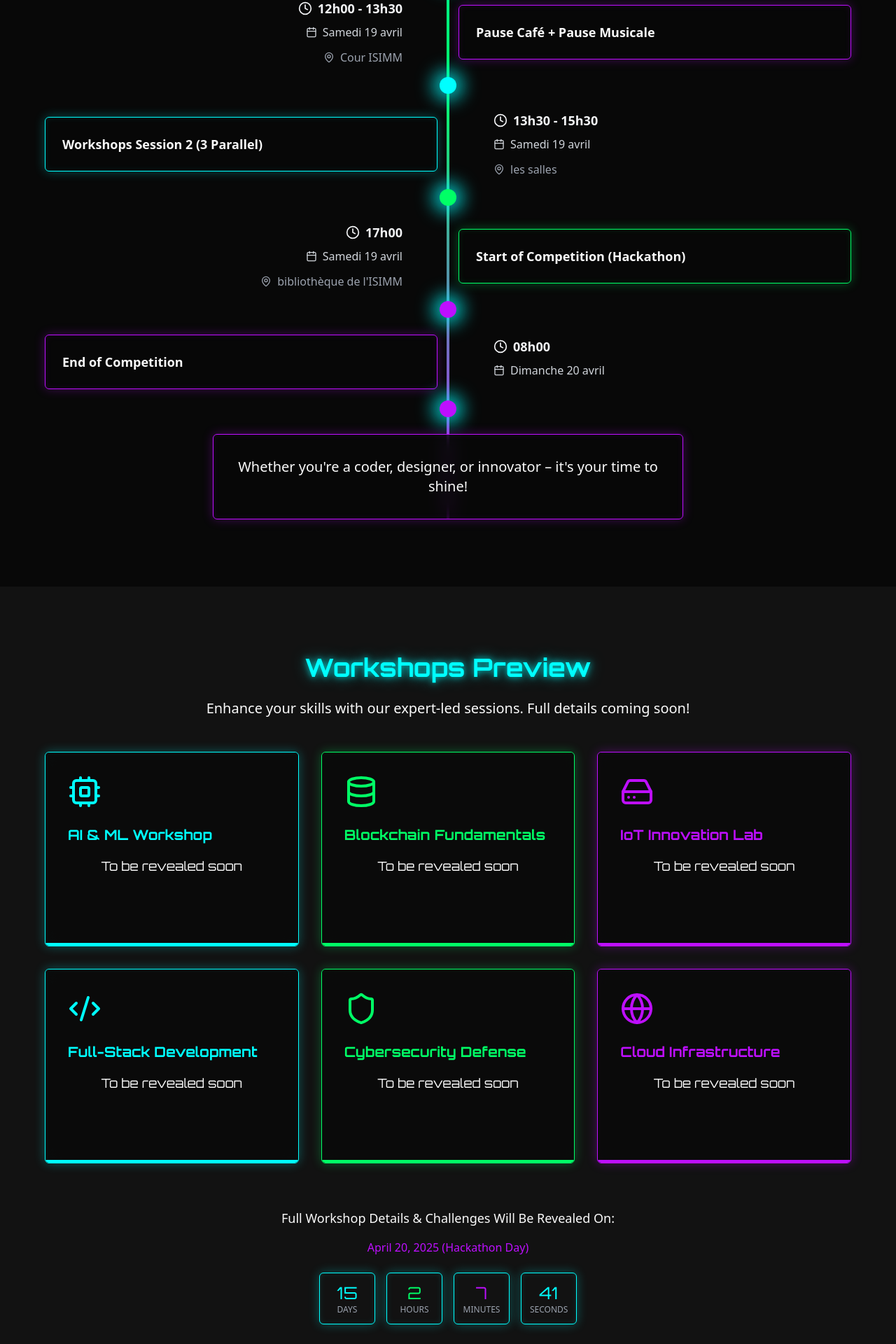
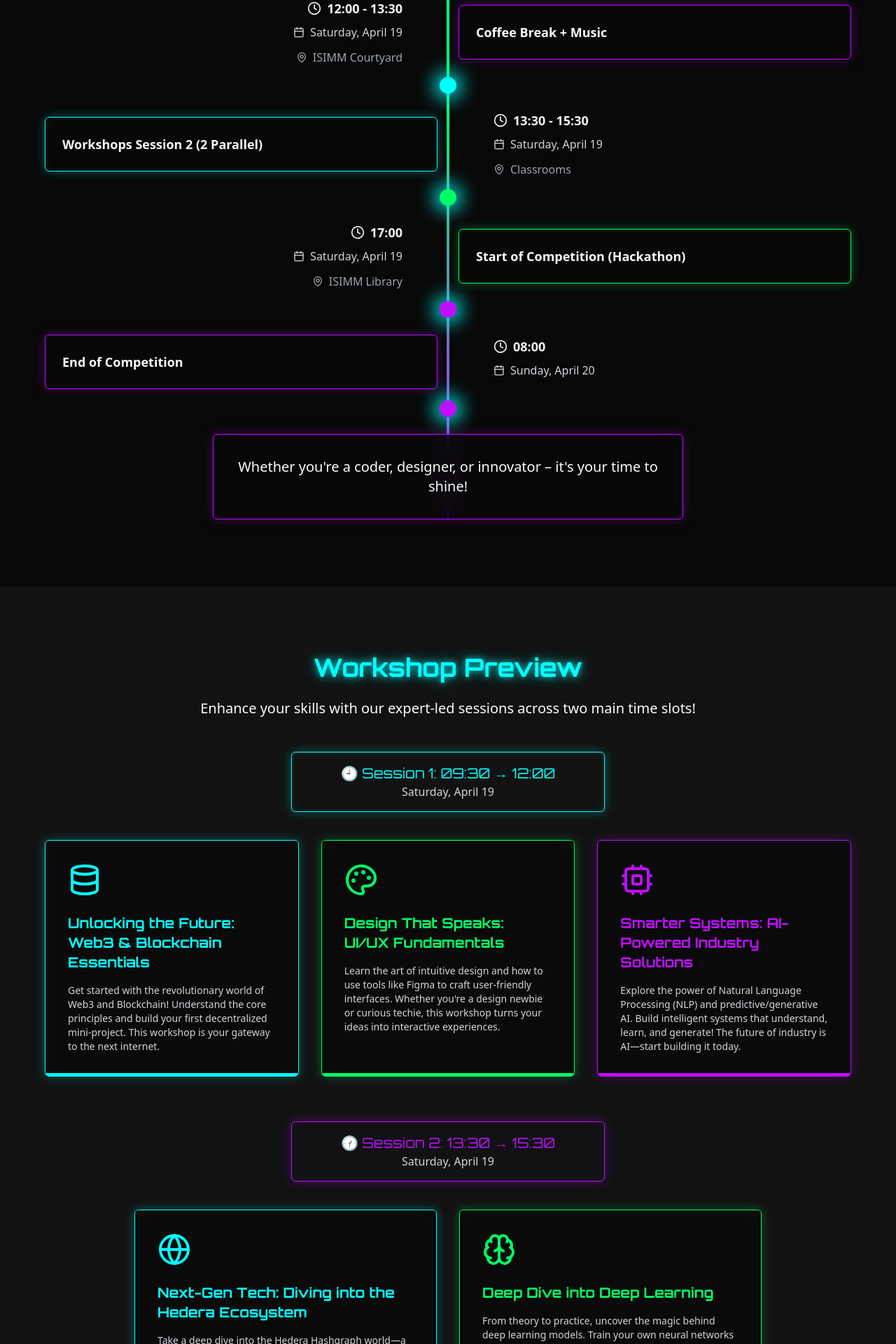
Before and after one commit to maryemchk/impact-v1-site, a React (Vite) app: page / in a window 1280 px wide. Shown: the part 1508-3428 px from the top of the page at 70% size. Built offline with nearby package versions, Linux system fonts and the light colour scheme.

Commit message:
Refactor: Update event timeline and workshops
Update the event timeline to english and update the workshop preview with the new workshops.

```diff
--- a/src/components/EventOverview.tsx
+++ b/src/components/EventOverview.tsx
@@ -11,38 +11,38 @@ interface TimelineEvent {
 
 const timelineEvents: TimelineEvent[] = [
   {
-    time: "09h00 - 09h30",
-    date: "Samedi 19 avril",
-    activity: "Mot d'ouverture",
-    place: "Amphi"
+    time: "09:00 - 09:30",
+    date: "Saturday, April 19",
+    activity: "Opening Ceremony",
+    place: "Amphitheater"
   },
   {
-    time: "09h30 - 12h00",
-    date: "Samedi 19 avril",
+    time: "09:30 - 12:00",
+    date: "Saturday, April 19",
     activity: "Workshops Session 1 (3 Parallel)",
-    place: "les salles"
+    place: "Classrooms"
   },
   {
-    time: "12h00 - 13h30",
-    date: "Samedi 19 avril",
-    activity: "Pause Café + Pause Musicale",
-    place: "Cour ISIMM"
+    time: "12:00 - 13:30",
+    date: "Saturday, April 19",
+    activity: "Coffee Break + Music",
+    place: "ISIMM Courtyard"
   },
   {
-    time: "13h30 - 15h30",
-    date: "Samedi 19 avril",
-    activity: "Workshops Session 2 (3 Parallel)",
-    place: "les salles"
+    time: "13:30 - 15:30",
+    date: "Saturday, April 19",
+    activity: "Workshops Session 2 (2 Parallel)",
+    place: "Classrooms"
   },
   {
-    time: "17h00",
-    date: "Samedi 19 avril",
+    time: "17:00",
+    date: "Saturday, April 19",
     activity: "Start of Competition (Hackathon)",
-    place: "bibliothèque de l'ISIMM"
+    place: "ISIMM Library"
   },
   {
-    time: "08h00",
-    date: "Dimanche 20 avril",
+    time: "08:00",
+    date: "Sunday, April 20",
     activity: "End of Competition",
     place: ""
   }
--- a/src/components/WorkshopsPreview.tsx
+++ b/src/components/WorkshopsPreview.tsx
@@ -1,6 +1,6 @@
 
 import React, { useState, useEffect } from 'react';
-import { Code2, Database, Globe, HardDrive, Shield, Cpu } from 'lucide-react';
+import { Code2, Database, Globe, Brain, Cpu, Palette } from 'lucide-react';
 
 interface WorkshopCard {
   id: number;
@@ -8,50 +8,55 @@ interface WorkshopCard {
   icon: React.ReactNode;
   color: string;
   description: string;
+  session: string;
+  time: string;
 }
 
 const workshops: WorkshopCard[] = [
   {
     id: 1,
-    title: "AI & ML Workshop",
-    icon: <Cpu className="h-12 w-12" />,
+    title: "Unlocking the Future: Web3 & Blockchain Essentials",
+    icon: <Database className="h-12 w-12" />,
     color: "cyber-blue",
-    description: "Dive into artificial intelligence and machine learning fundamentals. Build and train models for real-world applications."
+    description: "Get started with the revolutionary world of Web3 and Blockchain! Understand the core principles and build your first decentralized mini-project. This workshop is your gateway to the next internet.",
+    session: "Session 1",
+    time: "09:30 → 12:00 (Saturday, April 19)"
   },
   {
     id: 2,
-    title: "Blockchain Fundamentals",
-    icon: <Database className="h-12 w-12" />,
+    title: "Design That Speaks: UI/UX Fundamentals",
+    icon: <Palette className="h-12 w-12" />,
     color: "cyber-green",
-    description: "Explore decentralized technology and learn how to implement basic blockchain solutions."
+    description: "Learn the art of intuitive design and how to use tools like Figma to craft user-friendly interfaces. Whether you're a design newbie or curious techie, this workshop turns your ideas into interactive experiences.",
+    session: "Session 1",
+    time: "09:30 → 12:00 (Saturday, April 19)"
   },
   {
     id: 3,
-    title: "IoT Innovation Lab",
-    icon: <HardDrive className="h-12 w-12" />,
+    title: "Smarter Systems: AI-Powered Industry Solutions",
+    icon: <Cpu className="h-12 w-12" />,
     color: "cyber-purple",
-    description: "Connect the physical world with digital solutions through Internet of Things technologies."
+    description: "Explore the power of Natural Language Processing (NLP) and predictive/generative AI. Build intelligent systems that understand, learn, and generate! The future of industry is AI—start building it today.",
+    session: "Session 1",
+    time: "09:30 → 12:00 (Saturday, April 19)"
   },
   {
     id: 4,
-    title: "Full-Stack Development",
-    icon: <Code2 className="h-12 w-12" />,
+    title: "Next-Gen Tech: Diving into the Hedera Ecosystem",
+    icon: <Globe className="h-12 w-12" />,
     color: "cyber-blue",
-    description: "Build complete web applications using modern frameworks and best practices."
+    description: "Take a deep dive into the Hedera Hashgraph world—a powerful alternative to traditional blockchain. Learn how to build efficient and eco-friendly dApps with real-world impact. Speed. Security. Innovation.",
+    session: "Session 2",
+    time: "13:30 → 15:30 (Saturday, April 19)"
   },
   {
     id: 5,
-    title: "Cybersecurity Defense",
-    icon: <Shield className="h-12 w-12" />,
+    title: "Deep Dive into Deep Learning",
+    icon: <Brain className="h-12 w-12" />,
     color: "cyber-green",
-    description: "Learn defensive security techniques and protect systems from cyber threats."
-  },
-  {
-    id: 6,
-    title: "Cloud Infrastructure",
-    icon: <Globe className="h-12 w-12" />,
-    color: "cyber-purple",
-    description: "Deploy and manage scalable applications using cloud technologies."
+    description: "From theory to practice, uncover the magic behind deep learning models. Train your own neural networks and understand how machines learn from data. No magic—just math, models, and mind-blowing results!",
+    session: "Session 2",
+    time: "13:30 → 15:30 (Saturday, April 19)"
   }
 ];
 
@@ -111,15 +116,24 @@ const WorkshopsPreview = () => {
     <section id="workshops" className="section-padding relative bg-dark-gray">
       <div className="max-w-6xl mx-auto">
         <h2 className="text-3xl md:text-4xl font-orbitron font-bold text-center mb-6 text-cyber-blue glow-text-blue">
-          Workshops Preview
+          Workshop Preview
         </h2>
 
         <p className="text-center text-xl mb-12 max-w-3xl mx-auto">
-          Enhance your skills with our expert-led sessions. Full details coming soon!
+          Enhance your skills with our expert-led sessions across two main time slots!
         </p>
 
-        <div className="grid grid-cols-1 md:grid-cols-2 lg:grid-cols-3 gap-8">
-          {workshops.map((workshop) => (
+        {/* Session headers */}
+        <div className="mb-10 space-y-6">
+          <div className="cyber-card p-4 max-w-md mx-auto text-center">
+            <h3 className="text-xl font-orbitron text-cyber-blue">🕘 Session 1: 09:30 → 12:00</h3>
+            <p className="text-gray-300">Saturday, April 19</p>
+          </div>
+        </div>
+
+        {/* First session workshops */}
+        <div className="grid grid-cols-1 md:grid-cols-2 lg:grid-cols-3 gap-8 mb-16">
+          {workshops.filter(w => w.session === "Session 1").map((workshop) => (
             <div
               key={workshop.id}
               className={`cyber-card relative overflow-hidden ${workshop.color === 'cyber-blue' ? '' : workshop.color === 'cyber-green' ? 'cyber-card-green' : 'cyber-card-purple'}`}
@@ -135,15 +149,41 @@ const WorkshopsPreview = () => {
                   {workshop.title}
                 </h3>
 
-                <div className="relative overflow-hidden h-24">
-                  <div className={`absolute inset-0 transition-transform duration-500 ease-in-out ${activeCard === workshop.id ? 'translate-y-full' : 'translate-y-0'}`}>
-                    <p className="text-center text-lg font-orbitron">To be revealed soon</p>
-                  </div>
+                <p className="text-sm text-gray-300 min-h-[100px]">{workshop.description}</p>
+              </div>
 
-                  <div className={`absolute inset-0 transition-transform duration-500 ease-in-out ${activeCard === workshop.id ? 'translate-y-0' : '-translate-y-full'}`}>
-                    <p className="text-sm text-gray-300">{workshop.description}</p>
-                  </div>
+              <div className={`absolute bottom-0 left-0 w-full h-1 bg-${workshop.color}`}></div>
+            </div>
+          ))}
+        </div>
+
+        {/* Session 2 header */}
+        <div className="mb-10 space-y-6">
+          <div className="cyber-card cyber-card-purple p-4 max-w-md mx-auto text-center">
+            <h3 className="text-xl font-orbitron text-cyber-purple">🕜 Session 2: 13:30 → 15:30</h3>
+            <p className="text-gray-300">Saturday, April 19</p>
+          </div>
+        </div>
+
+        {/* Second session workshops */}
+        <div className="grid grid-cols-1 md:grid-cols-2 gap-8 max-w-4xl mx-auto">
+          {workshops.filter(w => w.session === "Session 2").map((workshop) => (
+            <div
+              key={workshop.id}
+              className={`cyber-card relative overflow-hidden ${workshop.color === 'cyber-blue' ? '' : workshop.color === 'cyber-green' ? 'cyber-card-green' : 'cyber-card-purple'}`}
+              onMouseEnter={() => handleCardHover(workshop.id)}
+              onMouseLeave={() => setActiveCard(null)}
+            >
+              <div className="p-8 glass-effect h-full">
+                <div className={`mb-6 text-${workshop.color}`}>
+                  {workshop.icon}
                 </div>
+
+                <h3 className={`text-xl font-orbitron font-bold mb-4 text-${workshop.color}`}>
+                  {workshop.title}
+                </h3>
+
+                <p className="text-sm text-gray-300 min-h-[100px]">{workshop.description}</p>
               </div>
 
               <div className={`absolute bottom-0 left-0 w-full h-1 bg-${workshop.color}`}></div>
@@ -152,7 +192,7 @@ const WorkshopsPreview = () => {
         </div>
 
         <div className="mt-16 text-center">
-          <p className="text-lg mb-4">Full Workshop Details & Challenges Will Be Revealed On:</p>
+          <p className="text-lg mb-4">Full Workshop Materials Will Be Available On:</p>
           <p className="text-cyber-purple mb-6">April 20, 2025 (Hackathon Day)</p>
           <div className="flex justify-center gap-4">
             <div className="cyber-card p-3 w-20">
```
